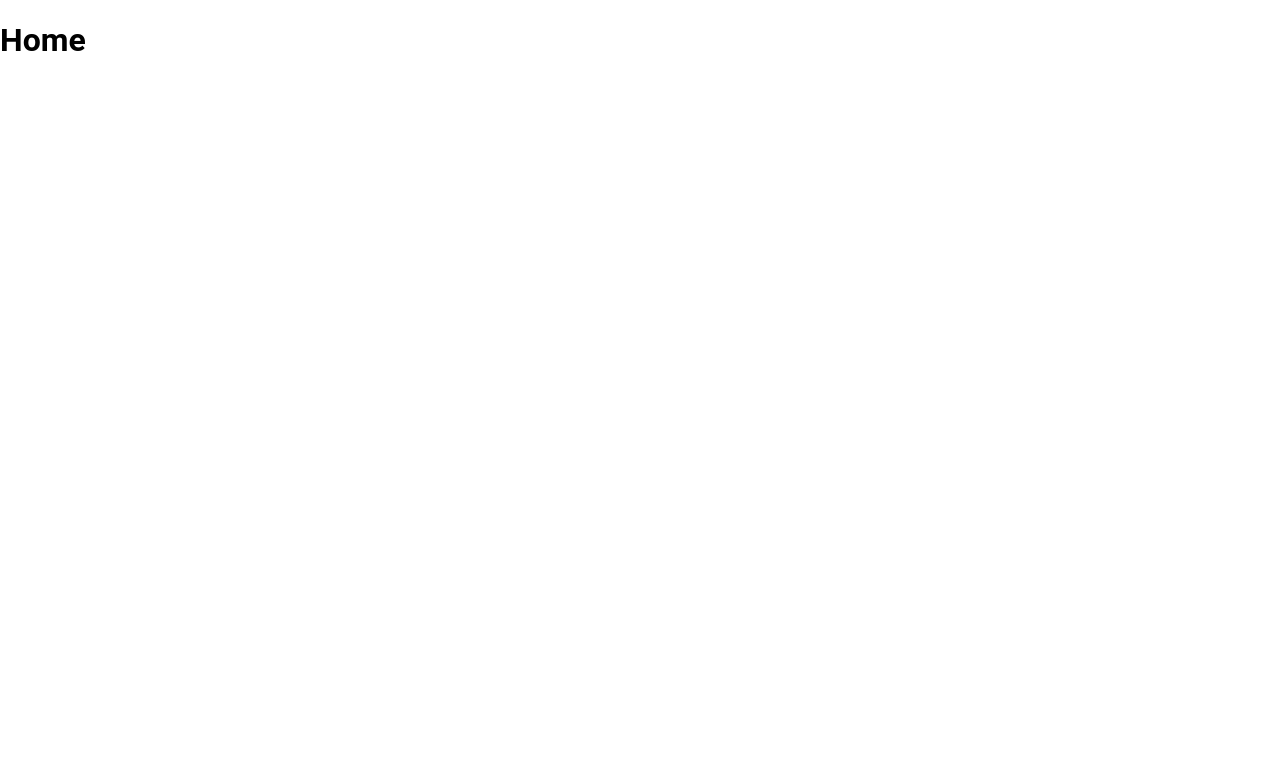
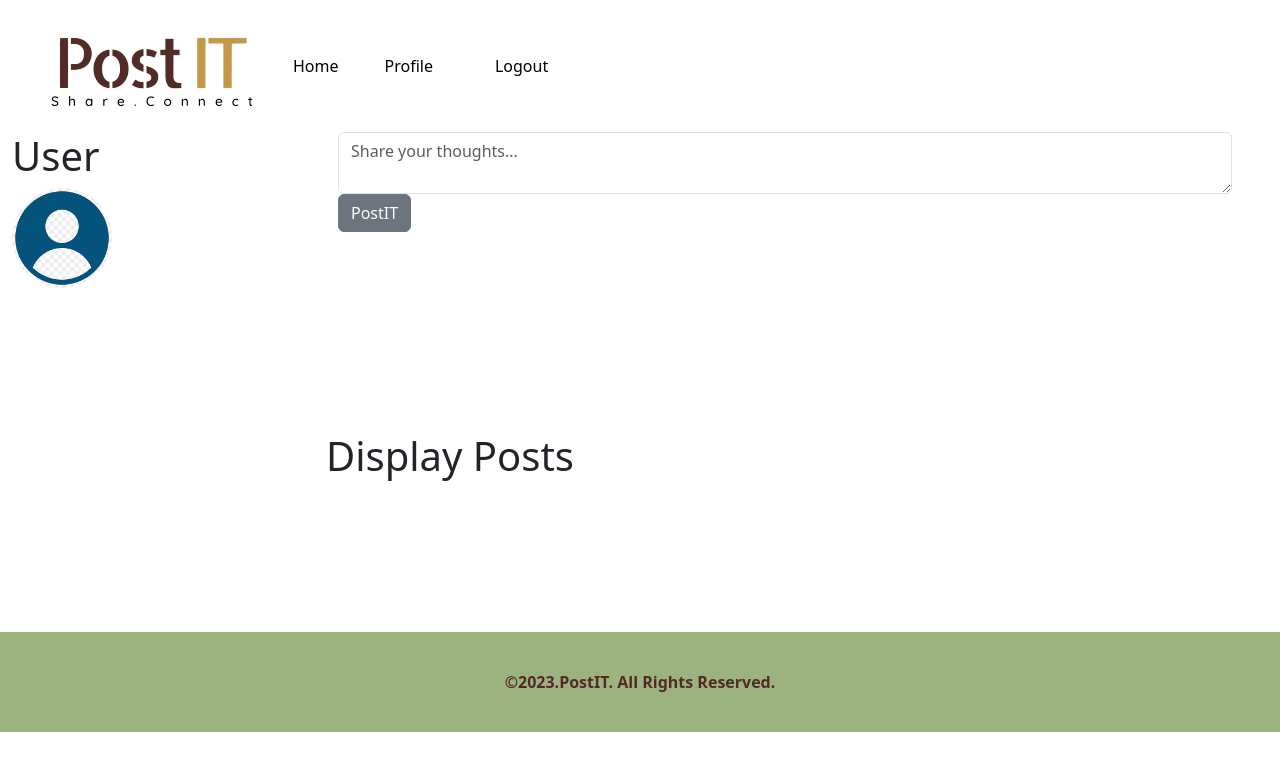
Before and after one commit to MATHAL1233/post, a React (Create React App) app in the folder client/: page / in a window 1280 px wide. Shown: the top 770 px of the page. Built offline with nearby package versions, Linux system fonts and the light colour scheme.

Commit message:
front-end

```diff
--- a/client/package.json
+++ b/client/package.json
@@ -6,7 +6,7 @@
     "@testing-library/jest-dom": "^5.17.0",
     "@testing-library/react": "^13.4.0",
     "@testing-library/user-event": "^13.5.0",
-    "bootstrap": "^5.3.2",
+    "bootstrap": "^5.3.3",
     "react": "^18.2.0",
     "react-dom": "^18.2.0",
     "react-icons": "^4.12.0",
@@ -14,7 +14,7 @@
     "react-router": "^6.14.2",
     "react-router-dom": "^6.14.2",
     "react-scripts": "5.0.1",
-    "reactstrap": "^9.2.1",
+    "reactstrap": "^9.2.3",
     "web-vitals": "^2.1.4"
   },
   "scripts": {
--- a/client/src/App.css
+++ b/client/src/App.css
@@ -232,3 +232,59 @@
   color: red;
   font-size: small;
 }
+.header {
+
+  display: flex;
+
+  align-items: center;  /* Vertically align items */
+
+  padding: 10px;
+
+  background-color: #f8f9fa;
+
+}
+
+
+
+.nav {
+
+  display: flex;
+
+  align-items: center;  /* Vertically align items */
+
+}
+
+
+
+.logo {
+
+  height: 50px; /* Adjust the logo size as needed */
+
+}
+
+
+
+.nav a {
+
+  text-decoration: none;  /* Remove underline */
+
+  color: #000;            /* Set text color */
+
+  margin: 0 15px;         /* Add spacing between links */
+
+}
+
+
+
+.nav a:hover {
+
+  color: #007bff;  /* Change color on hover (optional) */
+
+}
+.nav-link a{
+
+  color: inherit;
+
+  text-decoration: none;
+
+}
--- a/client/src/App.js
+++ b/client/src/App.js
@@ -1,13 +1,44 @@
 import "./App.css";
+import "bootstrap/dist/css/bootstrap.min.css";
 import Header from "./Components/Header";
 import Home from "./Components/Home";
+import { BrowserRouter as Router, Routes, Route } from "react-router-dom";
+import { Container, Row, Col } from "reactstrap"; //import the Reactstrap
+import Footer from "./Components/Footer";
+import Login from "./Components/Login";
+import Profile from "./Components/Profile";
+import Register from "./Components/Register";
 
 const App = () => {
   return (
-    <>
-      <Home />
-    </>
-  );
+    <Container fluid>
+      <Router>
+
+    <Row>
+    <Header/>
+
+
+    </Row>
+
+    <Row className="main">
+      <Routes>
+      <Route path="/" element={<Home />}></Route>
+
+      <Route path="/login" element={<Login />}></Route>
+
+      <Route path="/profile" element={<Profile />}></Route>
+
+      <Route path="/register" element={<Register />}></Route>
+
+    </Routes>
+    </Row>
+    <Row>
+    <Footer/>
+    </Row>
+</Router>
+  </Container>
+
+);
 };
 
 export default App;
--- a/client/src/Components/Header.js
+++ b/client/src/Components/Header.js
@@ -1,8 +1,32 @@
-
+import {Navbar,Nav,NavItem,NavLink,
+} from "reactstrap";
+import logo from "../Images/logo-t.png";
+import { Link } from "react-router-dom";
 const Header = () => {
 
   return (
-    <h1>Header</h1>
+    <>
+    <Navbar className="Header">
+      <Nav>
+        <NavItem>
+        <img src={logo} className="logoImage" />
+        </NavItem>
+        <NavItem>
+          <Link active href="#">
+            Home
+          </Link>
+        </NavItem>
+        <NavItem>
+          <NavLink href="#">Profile</NavLink>
+        </NavItem>
+        <NavItem>
+          <NavLink href="#">Logout</NavLink>
+        </NavItem>
+
+      </Nav>
+    </Navbar>
+
+    </>
 
 
   );
--- a/client/src/Components/Home.js
+++ b/client/src/Components/Home.js
@@ -7,7 +7,23 @@
 const Home = () => {
   return (
     <>
-      <h1>Home</h1>
+     <Row>
+      <Col md={3}>
+        <User/>
+      </Col>
+      <Col md={9}>
+        <SharePosts/>
+        </Col>
+     </Row>
+     <Row>
+     <Col md={3}></Col>
+
+    <Col md={9}>
+
+  <Posts />
+
+</Col>
+     </Row>
     </>
   );
 };
--- a/client/src/Components/Login.js
+++ b/client/src/Components/Login.js
@@ -1,9 +1,60 @@
-import loginImage from "../Images/loginImage"
+import logo from "../Images/logo-t.png";
+import { Button,Form,Container, Row, Col, Input } from "reactstrap"; //import the Reactstrap
+import { Link } from "react-router-dom";
 const Login = () => {
   return (
+
     <div>
-    <h1>Login</h1>
-    <img src={loginImage} />
+
+      <Container>
+      <img src={logo}/>
+      <Form>
+
+        <Row>
+
+          <Col md={3}>
+            Username <br></br>
+            <Input type="text"></Input>
+
+          </Col>
+
+        </Row>
+
+       <Row>
+
+          <Col md={3}>
+              Password<br></br>
+              <Input type="number"></Input>
+
+          </Col>
+
+        </Row>
+
+        <Row>
+
+          <Col md={3}>
+          <br></br>
+          <Button>login</Button>
+     </Col>
+
+        </Row>
+
+        <Row>
+
+          <Col md={3}>
+
+          </Col>
+
+        </Row>
+
+        </Form>
+
+      </Container>
+
+      <p className="smalltext">
+      No Account? <Link to="/register">Sign Up now.</Link>
+      </p>
+
     </div>
   );
 };
--- a/client/src/Components/SharePost.js
+++ b/client/src/Components/SharePost.js
@@ -1,7 +1,31 @@
-
+import { Input,Button,Container, Row, Col } from "reactstrap"; //import the Reactstrap Components
 const SharePosts = () => {
   return (
-    <h1>SharePosts</h1>
+    <Container>
+
+    <Row>
+
+      <Col>
+
+        <Input
+
+          id="share"
+
+          name="share"
+
+          placeholder="Share your thoughts..."
+
+          type="textarea"
+
+        />
+
+        <Button>PostIT</Button>
+
+      </Col>
+
+    </Row>
+
+  </Container>
   );
 };
 
--- a/client/src/Components/User.js
+++ b/client/src/Components/User.js
@@ -1,8 +1,10 @@
-
+import user from "../Images/user.png";
 const User = () => {
 
   return (
     <div>
+      <h1> User</h1>
+      <img src={user} className="userImage"/>
     </div>
   );
 };
```
Also changed, not shown: client/links.txt (added), 1 other file (tests, documents, lock files or other folders).
